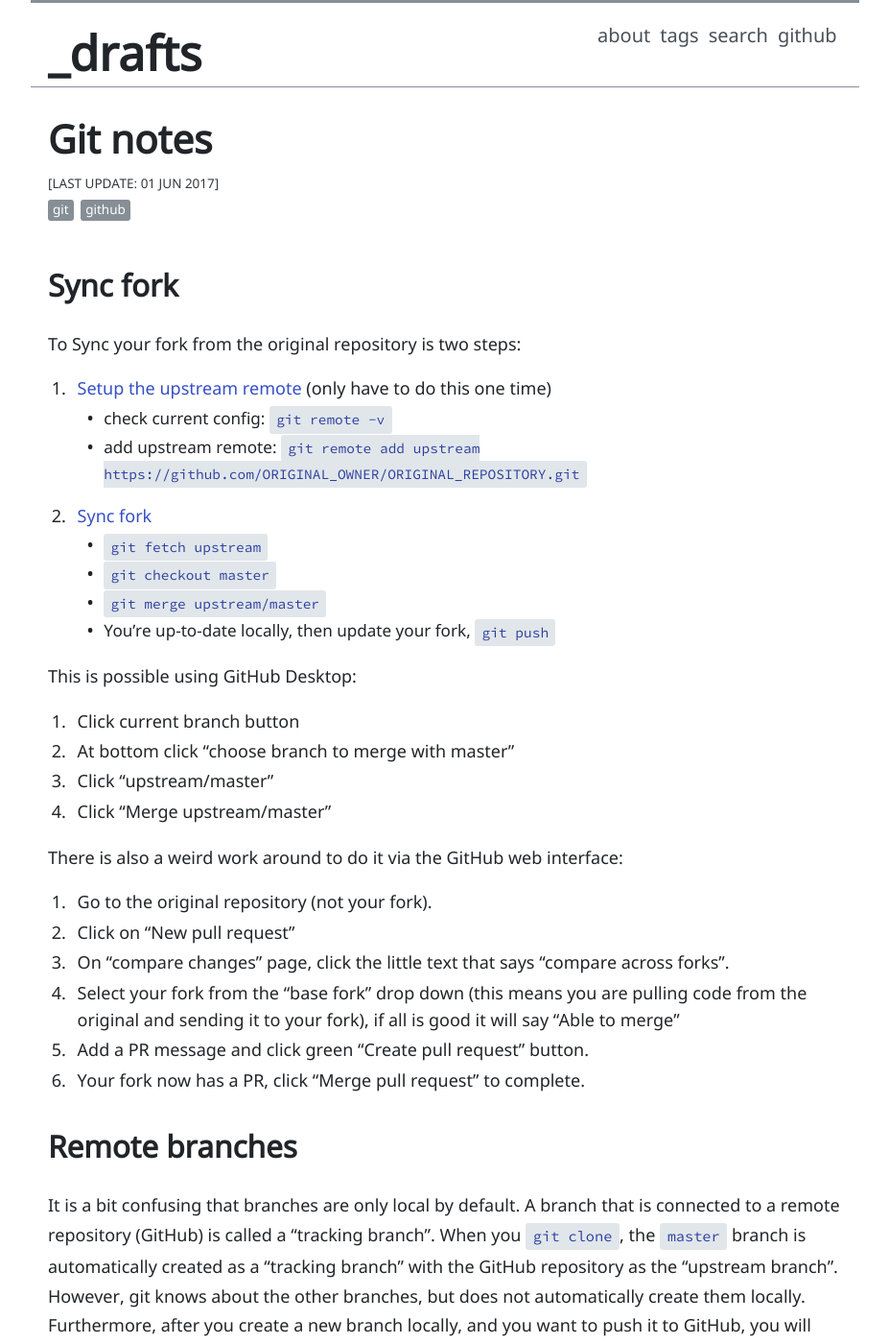
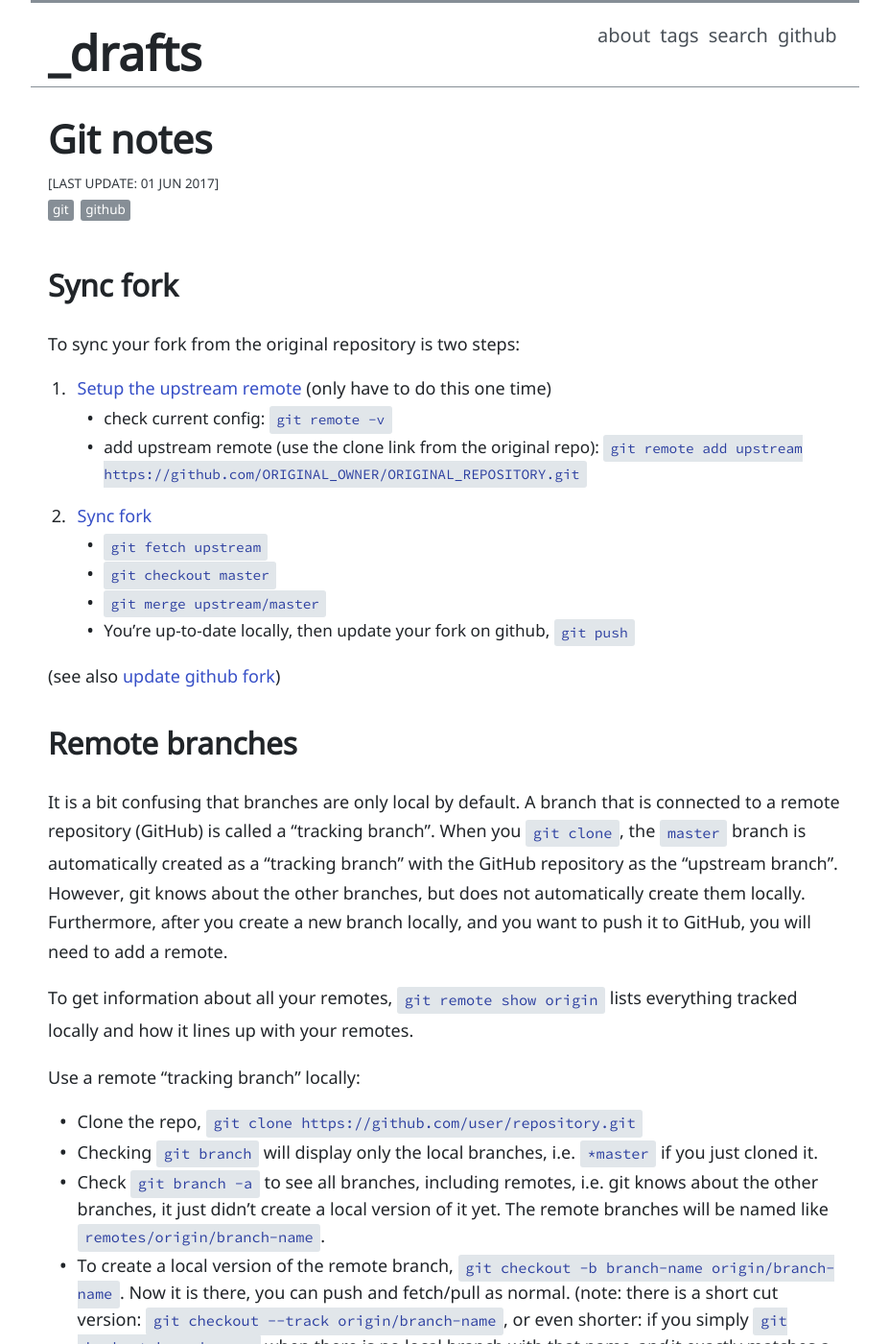
Before and after one commit to evanwill/_drafts, a Jekyll site: the page built from _notes/git-notes.md, in a window 1280 px wide and 1400 px high. Shown: the whole window at 96% size, without its empty margins (176-1103 px from the left). Built offline with Jekyll 4.4.1, drawn with Linux system fonts in a browser that asks for light colours.

Commit message:
update git notes

```diff
--- a/_notes/git-notes.md
+++ b/_notes/git-notes.md
@@ -7,32 +7,18 @@ date: 2017-06-01
 
 ##  Sync fork
 
-To Sync your fork from the original repository is two steps:
+To sync your fork from the original repository is two steps:
 
 1. [Setup the upstream remote](https://help.github.com/articles/configuring-a-remote-for-a-fork/) (only have to do this one time)
     - check current config: `git remote -v`
-    - add upstream remote: `git remote add upstream https://github.com/ORIGINAL_OWNER/ORIGINAL_REPOSITORY.git`
+    - add upstream remote (use the clone link from the original repo): `git remote add upstream https://github.com/ORIGINAL_OWNER/ORIGINAL_REPOSITORY.git`
 2. [Sync fork](https://help.github.com/articles/syncing-a-fork/)
     - `git fetch upstream`
     - `git checkout master`
     - `git merge upstream/master`
-    - You're up-to-date locally, then update your fork, `git push`
+    - You're up-to-date locally, then update your fork on github, `git push`
 
-This is possible using GitHub Desktop:
-
-1. Click current branch button
-2. At bottom click "choose branch to merge with master"
-3. Click "upstream/master"
-4. Click "Merge upstream/master"
-
-There is also a weird work around to do it via the GitHub web interface:
-
-1. Go to the original repository (not your fork).
-2. Click on "New pull request"
-3. On "compare changes" page, click the little text that says "compare across forks".
-4. Select your fork from the "base fork" drop down (this means you are pulling code from the original and sending it to your fork), if all is good it will say "Able to merge"
-5. Add a PR message and click green "Create pull request" button.
-6. Your fork now has a PR, click "Merge pull request" to complete.
+(see also [update github fork](https://evanwill.github.io/_drafts/notes/git-update-fork.html))
 
 ## Remote branches
 
```
Also changed, not shown: _notes/git-update-fork.md (added, +45 -0 lines).
